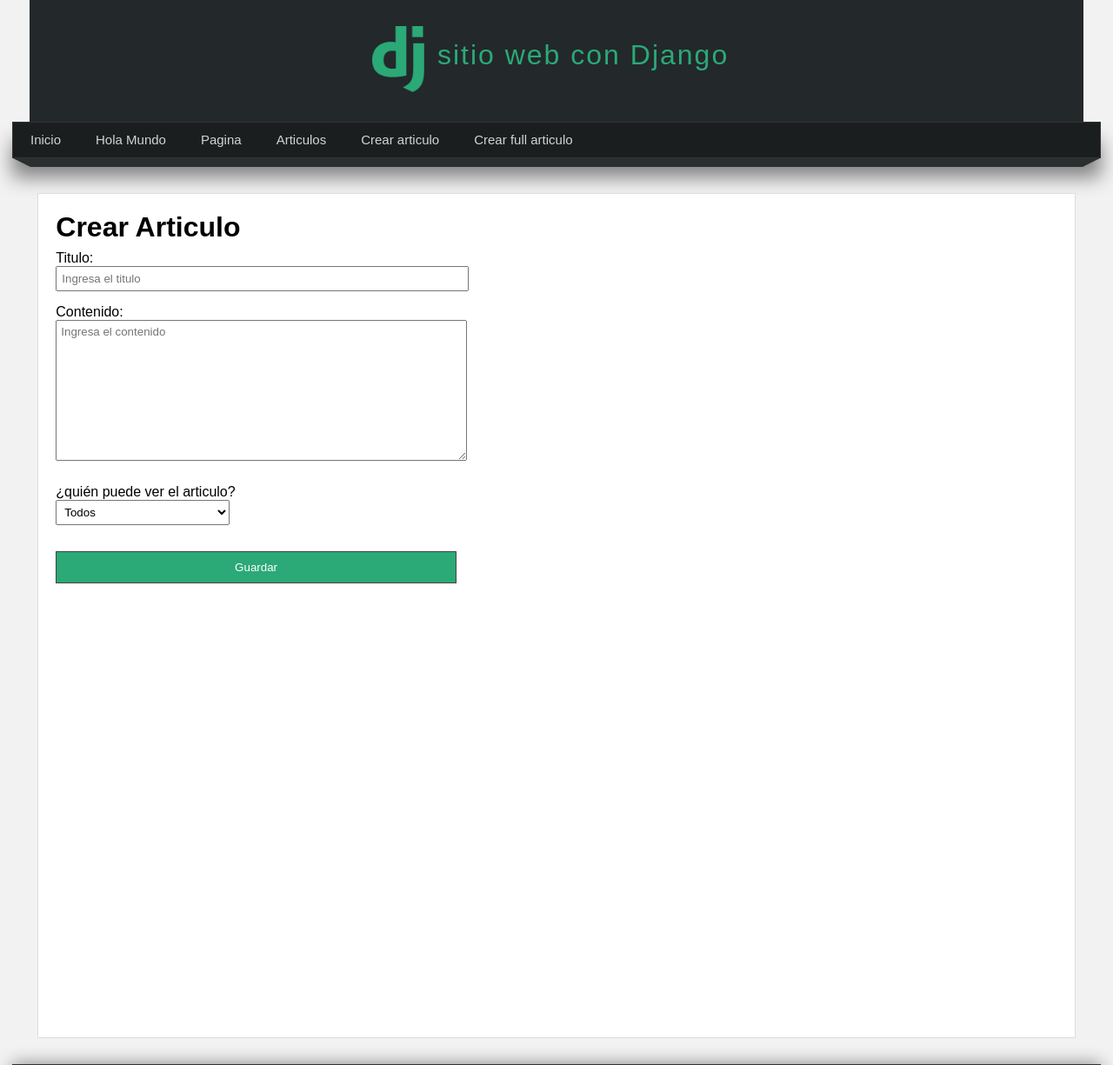
After one commit to Yeimss/aprendiendoDjango, a Django app: page /create-full-article/ in a window 1280 px wide. The commit adds this page. Shown: the top 1225 px of the page at 87% size. Run offline with Django 4.2, Linux system fonts and the light colour scheme.

Commit message:
se crea formulario html, se reciben datos usando metodo GET y luego con metodo POST, se agregan los datos en BD y se realizan validaciónes para los campos del formulario

```diff
--- a/aprendiendoDjango/settings.py
+++ b/aprendiendoDjango/settings.py
@@ -104,7 +104,7 @@ AUTH_PASSWORD_VALIDATORS = [
 # Internationalization
 # https://docs.djangoproject.com/en/4.0/topics/i18n/
 
-LANGUAGE_CODE = 'en-us'
+LANGUAGE_CODE = 'es-es'
 
 TIME_ZONE = 'UTC'
 
--- a/aprendiendoDjango/urls.py
+++ b/aprendiendoDjango/urls.py
@@ -26,10 +26,12 @@ urlpatterns = [
     path('hola_mundo/', views.hola_mundo, name="hola_mundo"),
     path('hola_mundo/<int:redirigir>/', views.hola_mundo, name="hola_mundo"),
     path('pagina/', views.pagina, name='pagina'),
-    path('create_article/<str:title>/<str:content>/<str:public>', views.create_article, name="create_article"),
+    path('crear_articulo/<str:title>/<str:content>/<str:public>', views.crear_articulo, name="crear_articulo"),
+    path('create_article/', views.create_article, name="create_article"),
+    path('save_article/', views.save_article, name="save"),
     path('article/', views.article, name="article"),
     path('edit_article/<str:id>', views.editar_article, name="edit_article"),
     path('articulos/', views.articulos, name="articulos"),
     path('eliminar_articulo/<str:id>', views.eliminar_articulo, name="borrar"),
-
+    path('create-full-article/',views.create_full_article, name="create_full")
 ]
--- /dev/null
+++ b/miapp/forms.py
@@ -0,0 +1,43 @@
+from django.core import validators
+from django import forms
+
+class FormArticle(forms.Form):
+    title=forms.CharField(
+        label='Titulo',
+        max_length=100,
+        required=True,
+        widget=forms.TextInput(
+            attrs={
+                'placeholder': 'Ingresa el titulo',
+                'class':'title_from_article'
+            }
+        ),
+        validators=[
+            validators.MinLengthValidator(4, 'El titulo es demasiado corto'),
+            validators.RegexValidator('^[A-Za-z0-9ñáéóíú ]*$', 'El titulo no puede tener caracteres especiales', 'invalid_title')
+
+        ]
+    )
+
+    content=forms.CharField(
+        label="Contenido",
+        widget=forms.Textarea,
+        validators=[
+            validators.MaxLengthValidator(150, 'Mucho texto')
+        ]
+    )
+
+    content.widget.attrs.update({
+        'placeholder': 'Ingresa el contenido',
+        'class':'content_from_article',
+    })
+
+    public_opcion=[
+        (1, 'Todos'),
+        (0, 'Nadie')
+    ]
+
+    public=forms.TypedChoiceField(
+        label = "¿quién puede ver el articulo?",
+        choices = public_opcion
+    )
--- a/miapp/static/css/styles.css
+++ b/miapp/static/css/styles.css
@@ -117,6 +117,55 @@ nav ul li a:hover{
     border: solid 1px #ddd;
     margin: 0 auto;
 }
+.box form{
+    width: 40%;
+
+}
+.box form input,
+.box form label{
+    display: block;
+    padding-left: 0px;
+}
+
+.box form input,
+.box form textarea,
+.box form select{
+    width: 100%;
+    margin-bottom: 15px;
+    min-height: 15px;
+    padding:5px;
+}
+.box form select{
+    width: 200px;
+    padding: 5px;
+}
+.rojo{
+    color: red;
+}
+.message{
+    padding:15px;
+    background-color: #1f7e58;
+    text-align: center;
+    margin-bottom: 10px;
+}
+.box form input[type="submit"],
+.box form input[type="button"],
+.box form button{
+    padding: 10px;
+    margin-top: 15px;
+    background-color: #2ba977;
+    color: white;
+    border: solid 1px #444;
+    transition: 300ms all;
+
+}
+.box form input[type="submit"]:hover,
+.box form input[type="button"]:hover,
+.box form button:hover{
+    cursor: pointer;
+    background-color: #1f7e58;
+    transition: 300ms all;
+}
 .title{
     color: #444;
     letter-spacing: 2px;
--- /dev/null
+++ b/miapp/templates/create_full_article.html
@@ -0,0 +1,23 @@
+{% extends 'layout.html' %}
+
+{% block title %}Crear Articulo{% endblock title %}
+
+
+{% block content %}
+    <h1>Crear Articulo</h1>
+    {% if form.errors %}
+    <strong class="rojo">
+        Hay errores en el formulario
+    </strong>
+    {% endif %}
+    <form action="" method="POST">
+        {% csrf_token %}
+        {% comment "" %}
+        {{form}}    si se le pone el .as_'etiqueta' se pone cada campo dentro de una etiqueta especifica
+        {% endcomment %}
+
+        {{form.as_p}}
+
+        <input type="submit" value="Guardar"/>
+    </form>
+{% endblock content %}
--- a/miapp/templates/layout.html
+++ b/miapp/templates/layout.html
@@ -38,6 +38,12 @@
             <li>
                 <a href="{% url 'articulos' %}">Articulos</a>
             </li>
+            <li>
+                <a href="{% url 'create_article' %}">Crear articulo</a>
+            </li>
+            <li>
+                <a href="{% url 'create_full' %}">Crear full articulo</a>
+            </li>
         </ul>
     </nav>
     <div class="barra">
--- a/miapp/views.py
+++ b/miapp/views.py
@@ -1,7 +1,7 @@
-from urllib import response
+from django.contrib import messages
 from django.shortcuts import render,HttpResponse, redirect
 from miapp.models import Article
-
+from miapp.forms import FormArticle
 #mvc = Modelo Vista Controlador
 #        ||     ||      ||
 #mvt = Modelo Template Vista
@@ -27,7 +27,7 @@ def pagina(request):
         'lista':['uno','dos','tres','siete','perro','manco']
     })
 
-def create_article(request, title, content, public):
+def crear_articulo(request, title, content, public):
     article = Article(
         title=title,
         content=content,
@@ -36,7 +36,71 @@ def create_article(request, title, content, public):
     article.save()
     return HttpResponse(f"Articulo Creado: {article.title} - {article.content}")
 
+def save_article(request):
+    #-----------guardar con metodo GET------------------------
+    """
+    if request.method=='GET':
 
+        title=request.GET['title']
+        content=request.GET['content']
+        public=request.GET['public']
+
+        article = Article(
+            title=title,
+            content=content,
+            public=public
+        )
+        article.save()
+        return HttpResponse(f"Articulo Creado: {article.title} - {article.content}")
+    else:
+        return HttpResponse(f"No se ha podido crear el articulo")
+    """
+    #-----------guardar con metodo POST------------------------
+    if request.method=='POST':
+
+        titulo=request.POST['title']
+        contenido=request.POST['content']
+        publico=request.POST['public']
+
+        article = Article(
+            title=titulo,
+            content=contenido,
+            public=publico
+        )
+        article.save()
+        return HttpResponse(f"Articulo Creado: {article.title} - {article.content}")
+    else:
+        return HttpResponse(f"No se ha podido crear el articulo")
+
+def create_full_article(request):
+
+    if request.method=='POST':
+        formulario = FormArticle(request.POST)
+        if formulario.is_valid():
+            data_form= formulario.cleaned_data
+            title=data_form.get('title')
+            content=data_form['content']
+            public=data_form['public']
+            article = Article(
+            title=title,
+            content=content,
+            public=public
+            )
+            article.save()
+            #crear mensaje flash(sesion que solo se muestra una vez)
+            messages.success(request, f'Has creado un articulo {article.id}. {article.title} correctamente ')
+            return redirect('articulos')
+            #return HttpResponse(f"{title} - {content} - {public}")
+    else:
+        formulario=FormArticle()
+    return render(request, 'create_full_article.html',
+    {
+        'form':formulario
+    })
+
+
+def create_article(request):
+    return render(request, 'create_article.html')
 def article(request):
     try:
         articulo = Article.objects.get(title="aguacates", public=not 1)
@@ -57,9 +121,17 @@ def editar_article(r,id):
     return HttpResponse(f"Articulo Editado: {articulo.title} - {articulo.content}")
 
 def articulos(r):
-    articulos=Article.objects.order_by("-id")#[:3]
+    articulos=Article.objects.order_by('-id')#[:3]
     #se pueden poner corchetes al final que sería limite o el top que deseamos en la consulta
     #o se puede poner un rango con [n1:n2] donde n1 es el limite inferior y n2 es el limite superior
+    """
+    #articulos=Article.objects.filter(title="batman", public=True)-> sive para filtrar por columna y un valor en dicha columna
+    #articulos=Article.objects.filter(title__contains="batman")-> __contains es como un like en sql
+    #articulos=Article.objects.filter(title__exacts="articulo")
+    #articulos=Article.objects.filter(title="vacio").exclude(public=False)
+    #articulos=Article.objects.exclude(public=False)
+    #articulos=Article.objects.raw("SELECT * FROM miapp_article WHERE id>7")
+    """
     return render(r, 'articulos.html', {
         'articulos':articulos
     })
```
Also changed, not shown: miapp/templates/articulos.html (+20 -5 lines), miapp/templates/create_article.html (added, +25 -0 lines), db.sqlite3.
